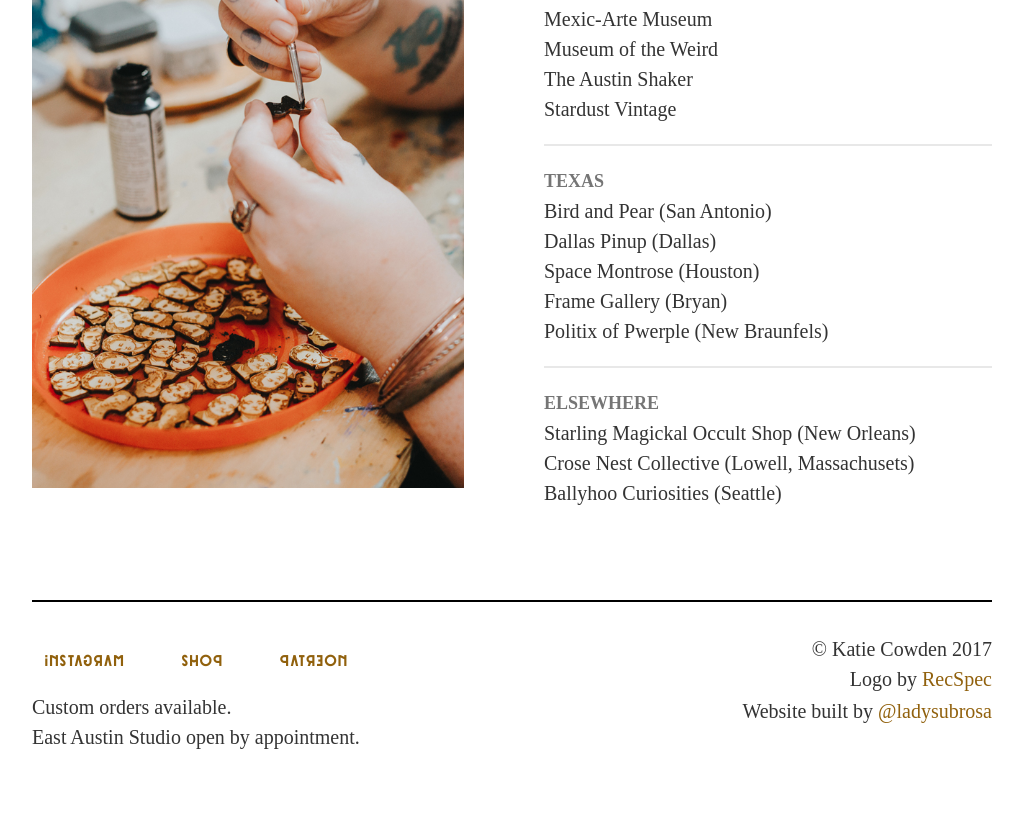
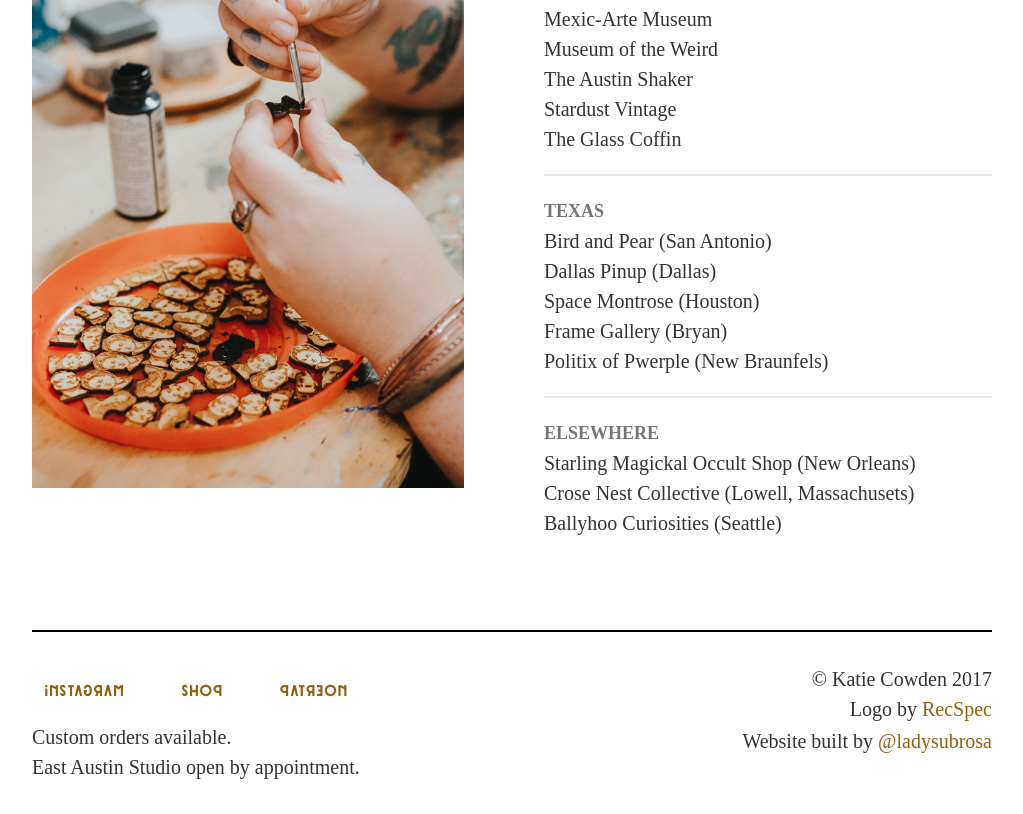
Before and after one commit to LadySubrosa/katiecowden, a Nuxt app: page /contact in a window 1280 px wide. Shown: the part 1340-2154 px from the top of the page, without its empty margins (128-1151 px from the left). Before the commit the page ends 2124 px from the top, so only its background shows below. Built offline with nearby package versions, Linux system fonts and the light colour scheme.

Commit message:
Update contact.vue

```diff
--- a/pages/contact.vue
+++ b/pages/contact.vue
@@ -75,6 +75,7 @@
           <li>Museum of the Weird</li>
           <li>The Austin Shaker</li>
           <li>Stardust Vintage</li>
+          <li>The Glass Coffin</li>
         </ul>
 
       <h4>Texas</h4>
```
